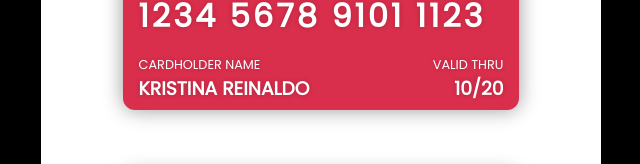
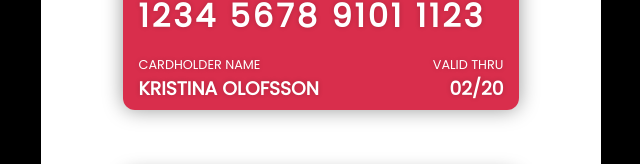
Before and after one commit to jenseneducation-Elam-Nabi/elam-wallet-vue-js, a Vue app: page / in a window 1280 px wide. Shown: the part 285-449 px from the top of the page, without its empty margins (319-959 px from the left). Built offline with nearby package versions, Linux system fonts and the light colour scheme.

Commit message:
Fixed issue with getting data from main
Access info from main

```diff
--- a/src/main.js
+++ b/src/main.js
@@ -13,7 +13,7 @@ new Vue({
         chip: require("./assets/chip-light.svg"),
         vendor: require("./assets/vendor-evil.svg"),
         cardNr: "1234567891011123",
-        owner: "Kristina Reinaldo",
+        owner: "Kristina Olofsson",
         month: "02",
         year: "20",
         backgroundColor: "#D92E4C"
--- a/src/views/Home.vue
+++ b/src/views/Home.vue
@@ -13,22 +13,22 @@ import Card from "@/components/Card";
 import CardStack from "@/components/CardStack.vue";
 
 export default {
-  name: "App",
+  name: "Home",
   components: { Top, Card, CardStack },
-  data: () => ({
-    cardInfo: {
-      chip: require("@/assets/chip-light.svg"),
-      vendor: require("@/assets/vendor-evil.svg"),
-      cardNr: "1234567891011123",
-      owner: "Kristina Reinaldo",
-      month: "10",
-      year: "20",
-      backgroundColor: "#D92E4C"
-    }
-  }),
+  data() {
+    return {
+      cardInfo: this.$root.$data.cards[0]
+    };
+  },
   methods: {
     changeCard(card) {
       this.cardInfo = card;
+    }
+  },
+
+  computed: {
+    cards() {
+      return this.$root.$data.cards;
     }
   }
 };
```
